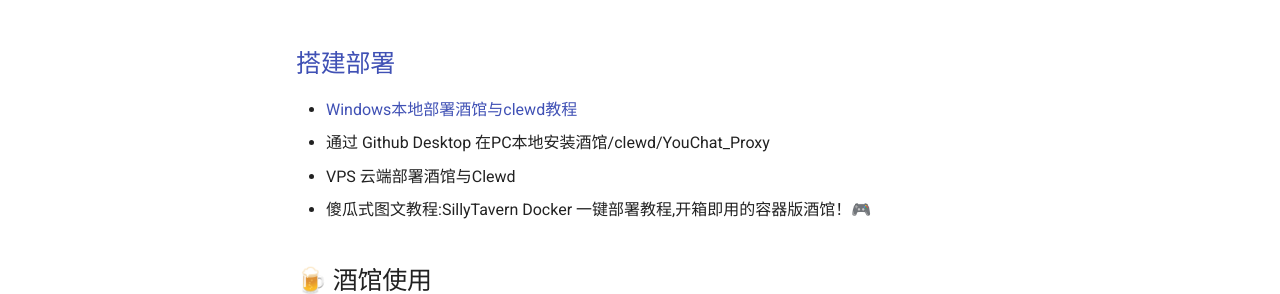
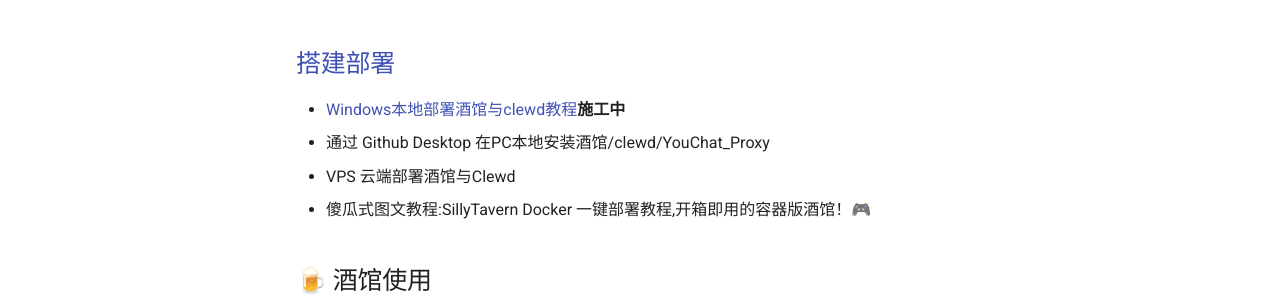
Before and after one commit to supmamamamma/baoleinao, an MkDocs documentation site: the page built from docs/index.md, in a window 1280 px wide and 900 px high, scrolled down 327 px. Shown: the part 160-454 px from the top of the window. Built offline with MkDocs 1.6.1 and Material for MkDocs 9.7.7, drawn with Linux system fonts in a browser that asks for light colours.

Commit message:
添加状态

```diff
--- a/docs/index.md
+++ b/docs/index.md
@@ -14,7 +14,7 @@
 
 ## [搭建部署](build/index.md)
 
-- [Windows本地部署酒馆与clewd教程](build/silly.md)
+- [Windows本地部署酒馆与clewd教程](build/silly.md)**施工中**
 - 通过 Github Desktop 在PC本地安装酒馆/clewd/YouChat_Proxy
 - VPS 云端部署酒馆与Clewd
 - 傻瓜式图文教程:SillyTavern Docker 一键部署教程,开箱即用的容器版酒馆！🎮
```
